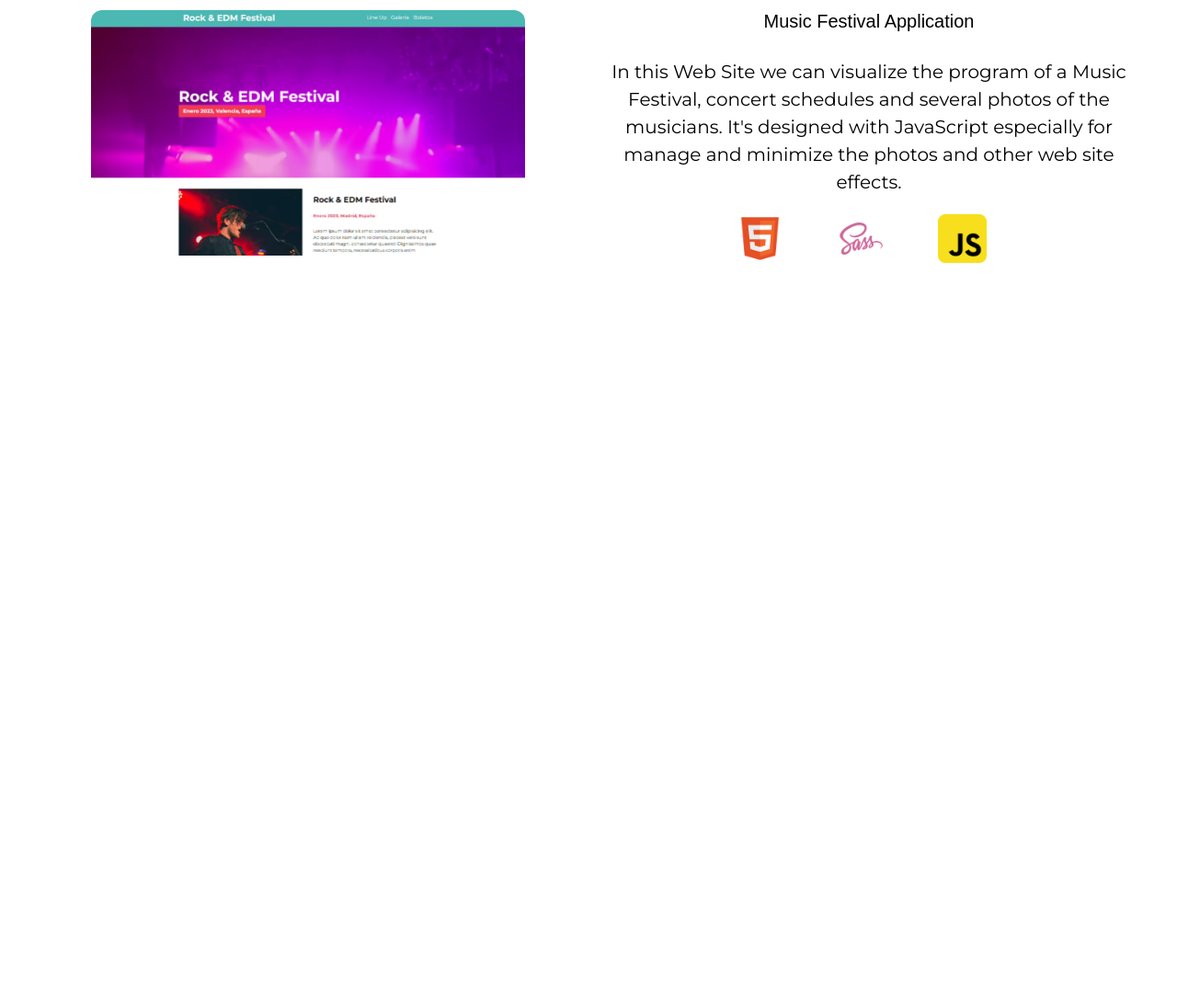
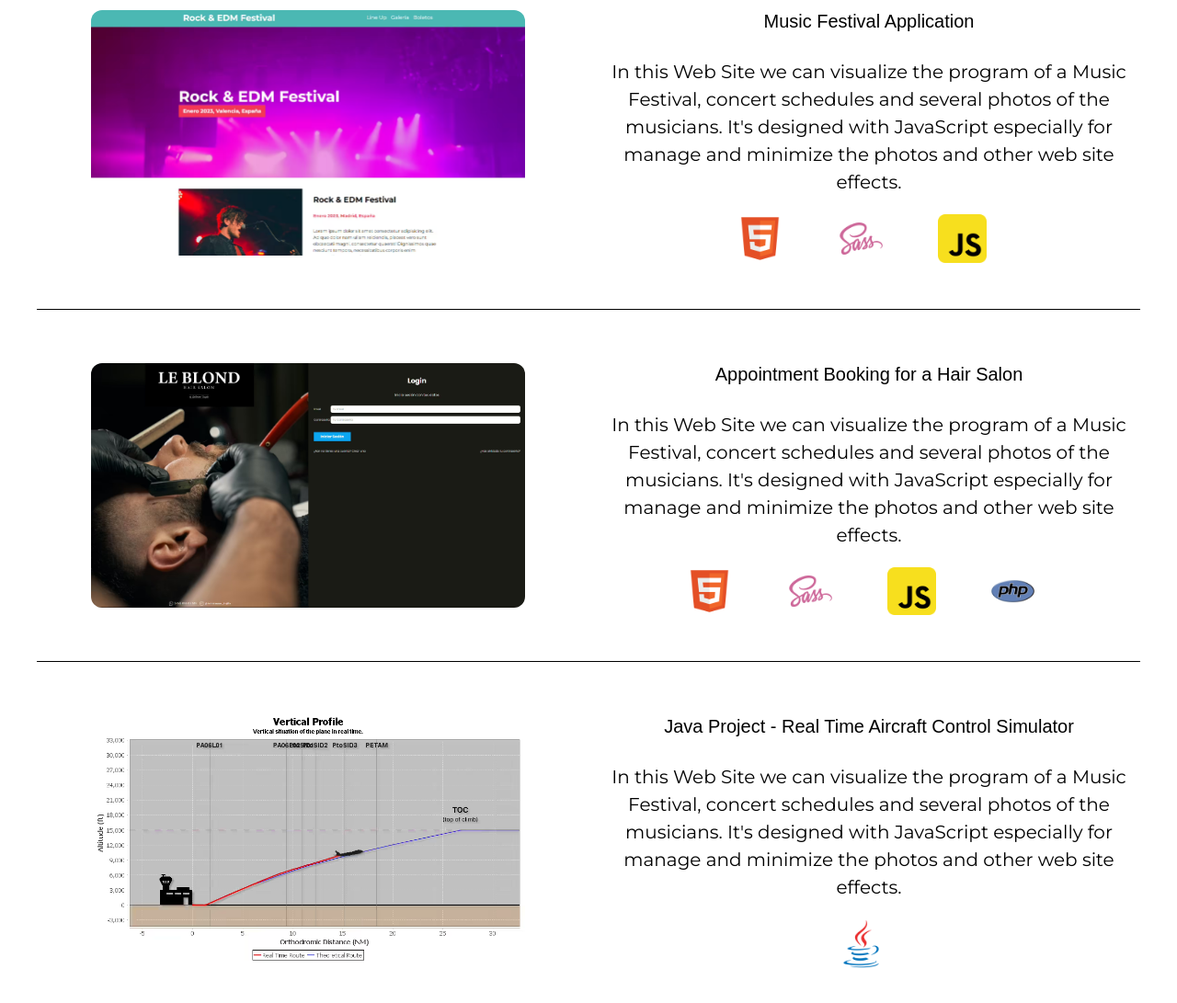
Before and after one commit to clmonreal/portfolio, a plain HTML site: page projects.html in a window 1280 px wide. Shown: the part 1167-2258 px from the top of the page at 92% size. Before the commit the page ends 1603 px from the top, so only its background shows below. Drawn offline with nearby package versions, Linux system fonts and the light colour scheme; a web font is replaced by a local one.

Commit message:
Ultimando cambios

```diff
--- a/build/js/app.js
+++ b/build/js/app.js
@@ -72,6 +72,8 @@ let string2 = `
         rotateX(0)
         rotateY(0)
     `
+
+if (window.innerWidth > 768) {
   el1.addEventListener('mousemove', (evt) => {
 
     const { layerX, layerY } = evt;
@@ -152,6 +154,7 @@ el3.addEventListener('mousemove', (evt) => {
   el3.addEventListener('mouseout', () => {
     el3.style.transform = string2;
   });
+}
 
 //#================================//
 //#   SCROLL REVEAL ALL SECTIONS   //
--- a/projects.html
+++ b/projects.html
@@ -42,14 +42,14 @@
     </div>
 
     <section class="container projects-container" id="projects-container">
-        <h2>All My  Projects</h2>
-        <div class="projects-section">
+        <h2>All My Projects</h2>
+        <div class="all-projects-section">
             <div class="project">
                 <a href="https://clmonreal.github.io/carlosProjectApp" target="_blank">
                     <picture>
                         <source srcset="build/img/project1.avif" type="image/avif">
                         <source srcset="build/img/project1.webp" type="image/webp">
-                        <img class="img" src="build/img/project1.png" alt="First Image">
+                        <img class="all-projects-image" src="build/img/project1.png" alt="First Image">
                     </picture>
                 </a>
             </div>
@@ -69,11 +69,11 @@
             </div>
             <hr class="first-horizontal-line">
             <div class="project">
-                <a href="#" target="_blank">
+                <a href="https://github.com/clmonreal/realStateProject" target="_blank">
                     <picture>
                         <source srcset="build/img/project2.avif" type="image/avif">
                         <source srcset="build/img/project2.webp" type="image/webp">
-                        <img class="img" src="build/img/project2.png" alt="Second Image">
+                        <img class="all-projects-image" src="build/img/project2.png" alt="Second Image">
                     </picture>
                 </a>
             </div>
@@ -85,6 +85,7 @@
                 <div class="project-tools">
                     <abbr title="HTML5"><img src="/build/img/htmlImage.png" alt="HTML Image"></abbr>
                     <abbr title="SASS"><img src="/build/img/sassImage.png" alt="SASS Image"></abbr>
+                    <abbr title="JavaScript"><img src="/build/img/javascriptImage.png"></abbr>
                     <abbr title="PHP"><img src="/build/img/PHPImage.png" alt="PHP Image"></abbr>
                 </div>
             </div>
@@ -94,7 +95,7 @@
                     <picture>
                         <source srcset="build/img/project3.avif" type="image/avif">
                         <source srcset="build/img/project3.webp" type="image/webp">
-                        <img class="img" src="build/img/project3.png" alt="Third Image">
+                        <img class="all-projects-image" src="build/img/project3.png" alt="Third Image">
                     </picture>
                 </a>
             </div>
@@ -109,6 +110,48 @@
                     <abbr title="JavaScript"><img src="/build/img/javascriptImage.png" alt="JavaScript Image"></abbr>
                 </div>
             </div>
+            <hr class="second-horizontal-line">
+            <div class="project">
+                <a href="https://github.com/clmonreal/ProyectoJavaTFG" target="_blank">
+                    <picture>
+                        <source srcset="build/img/introAppSalon.avif" type="image/avif">
+                        <source srcset="build/img/introAppSalon.webp" type="image/webp">
+                        <img class="all-projects-image" src="build/img/introAppSalon.png" alt="Third Image">
+                    </picture>
+                </a>
+            </div>
+            <div class="project-description">
+                <h1>Appointment Booking for a Hair Salon</h1>
+                <p>In this Web Site we can visualize the program of a Music Festival, concert schedules and several
+                    photos of the musicians. It's designed with JavaScript especially for manage and minimize the photos
+                    and other web site effects.</p>
+                <div class="project-tools">
+                    <abbr title="HTML5"><img src="/build/img/htmlImage.png" alt="HTML Image"></abbr>
+                    <abbr title="SASS"><img src="/build/img/sassImage.png" alt="SASS Image"></abbr>
+                    <abbr title="JavaScript"><img src="/build/img/javascriptImage.png"></abbr>
+                    <abbr title="PHP"><img src="/build/img/PHPImage.png" alt="PHP Image"></abbr>
+                </div>
+            </div>
+            <hr class="second-horizontal-line">
+            <div class="project">
+                <a href="https://github.com/clmonreal/ProyectoJavaTFG" target="_blank">
+                    <picture>
+                        <source srcset="build/img/javaProjectVerticalProfile.avif" type="image/avif">
+                        <source srcset="build/img/javaProjectVerticalProfile.webp" type="image/webp">
+                        <img class="all-projects-image" src="build/img/javaProjectVerticalProfile.png"
+                            alt="Third Image">
+                    </picture>
+                </a>
+            </div>
+            <div class="project-description">
+                <h1>Java Project - Real Time Aircraft Control Simulator</h1>
+                <p>In this Web Site we can visualize the program of a Music Festival, concert schedules and several
+                    photos of the musicians. It's designed with JavaScript especially for manage and minimize the photos
+                    and other web site effects.</p>
+                <div class="project-tools">
+                    <abbr title="Java"><img src="/build/img/Java.png" alt="Java Image"></abbr>
+                </div>
+            </div>
         </div>
     </section>
 
--- a/src/scss/app.scss
+++ b/src/scss/app.scss
@@ -11,6 +11,7 @@
 @import 'layouts/intro';
 @import 'layouts/about';
 @import 'layouts/projects';
+@import 'layouts/allProjects';
 @import 'layouts/experience';
 @import 'layouts/skills';
 @import 'layouts/contact';
--- /dev/null
+++ b/src/scss/layouts/_allProjects.scss
@@ -0,0 +1,112 @@
+.all-projects-image {
+    transition: all .2s;
+
+    &:hover {
+        transform: scale(1.05);
+    }
+
+    &:not(:hover) {
+        transform: scale(1);
+    }
+}
+
+.projects-container {
+	margin: 15rem auto;
+
+	h2 {
+		margin-bottom: 15rem;
+
+		@include tablet {
+			margin-bottom: 5rem;
+		}
+	}
+}
+
+.all-projects-section {
+	margin-bottom: 8rem;
+	display: flex;
+	justify-content: center;
+	align-items: center;
+
+	@include tablet {
+		display: block;
+	}
+
+	@include grid(2, 2rem);
+
+	hr {
+		margin: 3rem auto;
+		width: 100%;
+		height: .1rem;
+		border: none;
+		background-color: $black;
+		grid-column: 1 / 3;
+	}
+
+	.project {
+		border-radius: 1.2rem;
+		width: 80%;
+		height: auto;
+		transition: box-shadow .1s, transform;
+		background: no-repeat center;
+		background-size: cover;
+		margin-left: 10%;
+
+		a {
+			img {
+				border-radius: 1.2rem;
+
+				@include tablet {
+					margin: 8rem auto;
+				}
+
+				@include mobile {
+					margin-bottom: 2rem;
+				}
+
+				&:hover {
+					box-shadow: 0px 0px 50px rgba(0, 0, 0, 1);
+				}
+			}
+		}
+
+	}
+
+	.project-description {
+
+		h1 {
+			font-size: 2rem;
+			margin: 0;
+		}
+
+		a {
+			font-weight: $boldFont;
+			color: $black;
+		}
+
+		p {
+			line-height: 3rem;
+			margin-bottom: 2rem;
+		}
+
+		.project-tools {
+			display: flex;
+			justify-content: center;
+			align-items: center;
+			gap: 4rem;
+
+			img {
+				max-width: 7rem;
+				min-width: 3rem;
+				width: 75%;
+				height: auto;
+
+				&:hover {
+					cursor: pointer;
+					scale: 1.2;
+					transition: scale .3s;
+				}
+			}
+		}
+	}
+}
```
Also changed, not shown: index.html (+1 -0 lines), build/css/app.css, build/img/introAppSalon.avif (added), build/img/introAppSalon.png (added), build/img/introAppSalon.webp (added), build/img/java.avif (added), build/img/java.png (added), build/img/java.webp (added), build/img/javaProjectVerticalProfile.avif (added), build/img/javaProjectVerticalProfile.png (added), build/img/javaProjectVerticalProfile.webp (added), src/img/introAppSalon.png (added), src/img/java.png (added), src/img/javaProjectVerticalProfile.png (added), 1 other file. Lines whose indentation alone changed are shown as unchanged.
